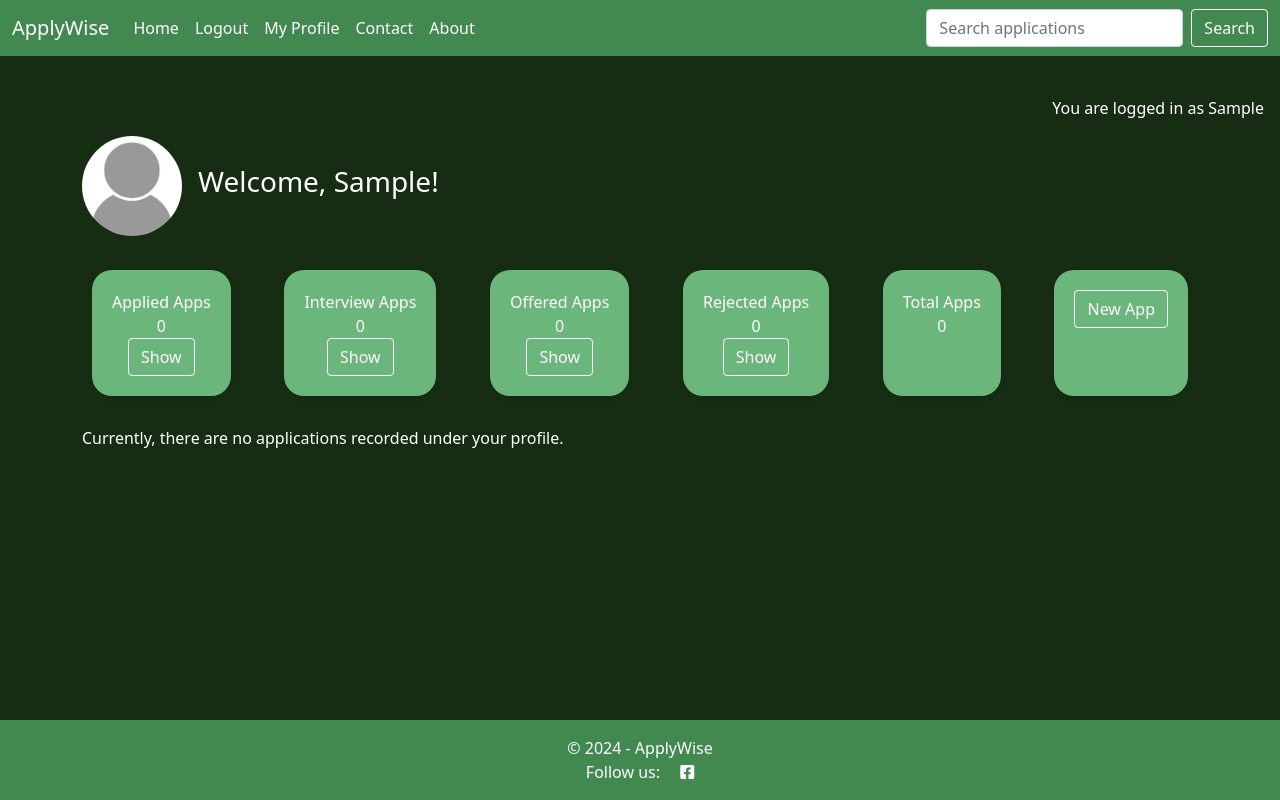
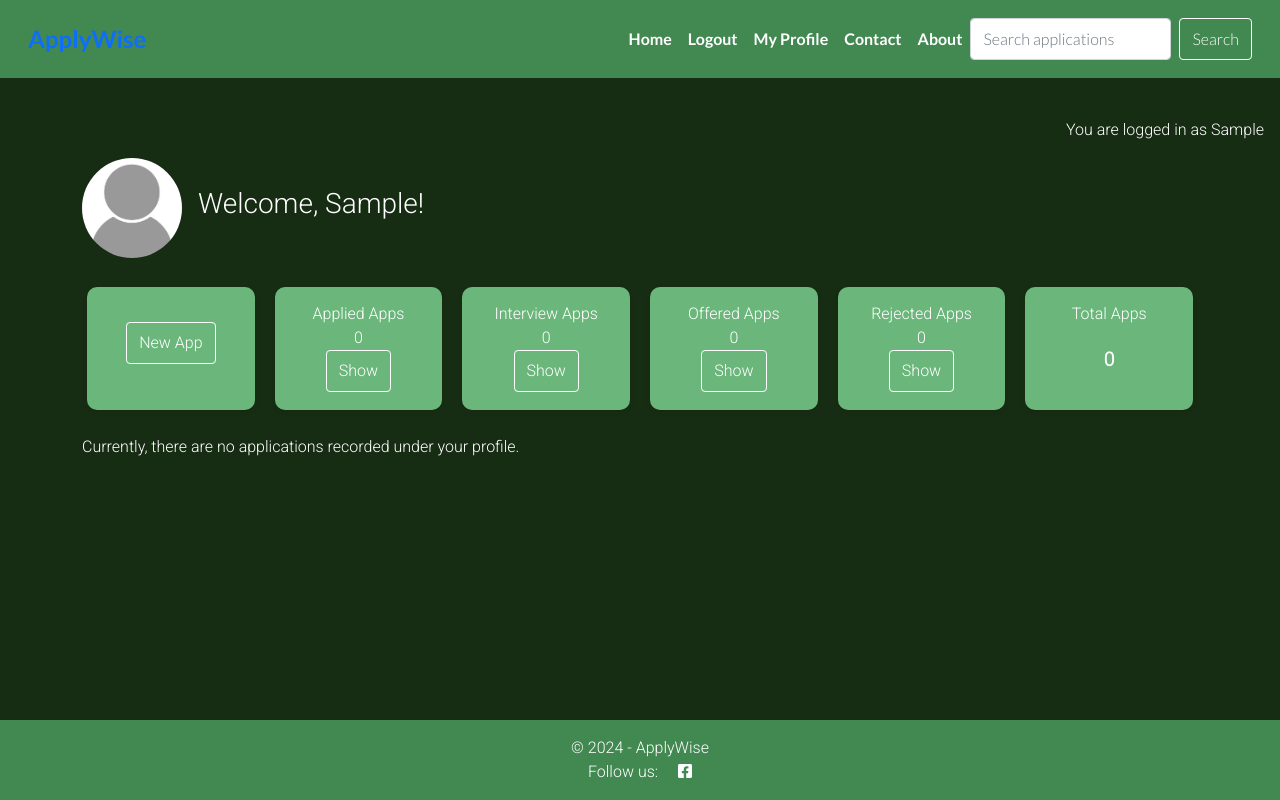
Before and after one commit to ci-mustafa/applywise, a Django app: page / in a window 1280 px wide. Run offline with Django 5.2, Linux system fonts and the light colour scheme; the visitor is signed in with stand-in values (Sample User, id 1); data that the repository does not hold is empty.

Commit message:
feat: modify style.css, add media queries, adjust responsive design

```diff
--- a/applyhub/templates/index.html
+++ b/applyhub/templates/index.html
@@ -23,6 +23,9 @@
     <br>
     {% if user.is_authenticated %}
     <div class="applied_analyze">
+        <div class="new-app">
+            <a href="{% url 'create-application' %}" class="btn btn-custom btn-new-app">New App</a>
+        </div>
         <div class="applied">Applied Apps <span class="apps-count">{{ applied_apps_count }}</span>
             <a href="{% url 'filter-applications' status='Applied' %}" class="show-interview btn btn-custom">Show</a>
         </div>
@@ -35,10 +38,7 @@
         <div class="rejected">Rejected Apps <span class="apps-count">{{ rejected_apps_count }}</span>
             <a href="{% url 'filter-applications' status='Rejected' %}" class="show-interview btn btn-custom">Show</a>
         </div>
-        <div class="total_apps">Total Apps <span class="apps-count">{{ application_count }}</span></div>
-        <div class="new-app">
-            <a href="{% url 'create-application' %}" class="btn btn-custom">New App</a>
-        </div>
+        <div class="total_apps">Total Apps <span class="apps-count total-apps-result">{{ application_count }}</span></div>
     </div>
     {% endif %}
     <div class="app-list">
--- a/contact/templates/contact.html
+++ b/contact/templates/contact.html
@@ -12,7 +12,7 @@
                 you
                 as
                 soon as possible. Whether you need assistance or have suggestions, we’re here to help.</p>
-            <p>Looking forward to connecting with you!</p>
+            <br>
             <form id="contact-form" method="POST">
                 {% csrf_token %}
                 {{ contact_form|crispy }}
--- a/static/css/style.css
+++ b/static/css/style.css
@@ -1,4 +1,4 @@
-/* Apply box-sizing: border-box globally to make elements flexible */
+/* Apply box-sizing: border-box globally */
 *,
 *::before,
 *::after {
@@ -8,67 +8,67 @@
 /* colors */
 body {
     background-color: #172d13;
+    font-family: 'Roboto', sans-serif;
+    margin: 0;
+    padding: 0;
 }
 
 p {
     color: white;
+    margin: 0;
 }
 
+/* Navbar */
 .navbar {
     background-color: #428851;
-
+    font-family: 'lato', sans-serif;
+    font-weight: bold;
+    padding: 1rem;
 }
 
+.navbar .navbar-brand {
+    font-size: 1.5rem;
+}
 
 .navbar .nav-link,
-.navbar .navbar-brand,
-.navbar-text {
-    color: white ;
-}
-
-.app-list {
+.navbar .navbar-text {
     color: white;
 }
 
-
-.applied,
-.interview,
-.offer,
-.rejected,
-.total_apps,
-.new-app {
-    background-color: #6bb77b;
+.navbar-toggler {
     color: white;
+    border: none;
 }
 
+.navbar .navbar-collapse {
+    flex-grow: 0;
+    text-align: center;
+}
+
+/* Main Layout */
+.app-list {
+    color: white;
+    margin-top: 20px;
+}
+
+/* Card Styles */
 .card {
     background-color: #6bb77b;
     color: white;
+    margin: 1rem 0;
+    padding: 1.25rem;
+    border-radius: 10px;
+    box-shadow: 0 2px 5px rgba(0, 0, 0, 0.2);
 }
 
-.footer {
-    background-color: #428851;
-}
-
-
-/* search button */
-.btn-custom {
-    border: 1px solid white;
-    color: white;
-    background-color: transparent;
-}
-
-.btn-custom:hover {
-    background-color: rgb(223, 127, 2);
-}
-
-
-/* apply informations divs */
+/* Applied Apps Section */
 .applied_analyze {
     display: flex;
+    flex-wrap: wrap;
     justify-content: space-between;
     border-radius: 20px;
     margin-bottom: 20px;
+    gap: 10px;
 }
 
 .applied,
@@ -77,41 +77,64 @@ p {
 .rejected,
 .total_apps,
 .new-app {
-    padding: 20px;
-    margin: 10px;
+    padding: 15px;
     text-align: center;
-    border-radius: 20px;
+    flex: 1;
+    min-width: 150px;
+    margin: 5px;
+    border-radius: 10px;
+    background-color: #6bb77b;
+    color: white;
     box-shadow: 0 2px 5px rgba(0, 0, 0, 0.1);
+}
+
+.btn-new-app {
+    margin: 20px;
+}
+
+.total-apps-result {
+    margin: 20px;
+    font-size: larger;
+    font-weight: bold;
+}
+/* Custom Buttons */
+.btn-custom {
+    border: 1px solid white;
+    color: white;
+    background-color: transparent;
+    transition: background-color 0.3s;
+    padding: 8px 12px;
+}
+
+.btn-custom:hover {
+    background-color: rgb(223, 127, 2);
 }
 
 .apps-count {
     display: block;
 }
 
-/* Custom styles for the profile page */
+/* Profile Container */
 .profile-container {
     max-width: 600px;
     margin: auto;
     padding: 20px;
-    border-radius: 0.25rem;
+    border-radius: 10px;
     background-color: #6bb77b;
     box-shadow: 0 2px 10px rgba(0, 0, 0, 0.1);
     color: white;
 }
 
+/* Form Background */
 .form-inside {
     background-color: #172d13;
 }
 
+/* Headers */
 h1,
-h3 {
+h3,
+h5 {
     color: white;
-    /* Dark color for the heading */
-}
-
-h5 {
-    margin-bottom: 15px;
-    /* Space below section headings */
 }
 
 .custom-input {
@@ -121,40 +144,80 @@ h5 {
     border: 1px solid #555;
 }
 
-/* Custom styles for the search page */
-
-.search-container {
-    max-width: 600px;
-    margin: auto;
-    padding: 20px;
-    border-radius: 0.25rem;
-    background-color: #6bb77b;
-    box-shadow: 0 2px 10px rgba(0, 0, 0, 0.1);
-    color: white;
-}
-
-/* Custom styles for the filter page */
-.filter-container {
-    max-width: 600px;
-    margin: auto;
-    padding: 20px;
-    border-radius: 0.25rem;
-    background-color: #6bb77b;
-    box-shadow: 0 2px 10px rgba(0, 0, 0, 0.1);
-    color: white;
-}
-
-/* Custom styles for pagination */
+/* Pagination */
 .pagination {
     display: flex;
     justify-content: center;
+    gap: 10px;
     padding: 10px 0;
 }
 
-/* Custom styles for contact form */
-#contact-form {
-    padding: 20px;
-    border: 1px solid #ccc;
-    border-radius: 5px;
-    background-color: #6bb77b;
+/* Footer */
+.footer {
+    background-color: #428851;
+    padding: 1rem;
+    color: white;
+    text-align: center;
 }
+
+/* Responsive Styles */
+/* Tablet: Medium screens (max-width: 768px) */
+@media (max-width: 768px) {
+    .navbar .nav-link,
+    .navbar .navbar-brand {
+        font-size: 0.9rem;
+        padding: 0.5rem;
+    }
+    .applied_analyze,
+    .profile-container,
+    .search-container,
+    .filter-container {
+        padding: 10px;
+        margin: 10px;
+    }
+    .btn-custom {
+        font-size: 0.85rem;
+    }
+}
+
+/* Mobile: Small screens (max-width: 576px) */
+@media (max-width: 576px) {
+    /* Navbar Adjustments */
+    .navbar .navbar-brand {
+        font-size: 1.2rem;
+    }
+    .navbar .nav-link {
+        font-size: 0.8rem;
+    }
+
+    /* Card and Analysis Section */
+    .applied_analyze {
+        flex-direction: column;
+    }
+
+    .profile-container h1,
+    .search-container h1,
+    .filter-container h1 {
+        font-size: 1.4rem;
+    }
+    .applied,
+    .interview,
+    .offer,
+    .rejected,
+    .total_apps,
+    .new-app {
+        font-size: 0.75rem;
+        padding: 10px;
+    }
+
+    /* Adjust Pagination Layout */
+    .pagination {
+        flex-direction: column;
+        padding: 5px;
+    }
+
+    /* Footer */
+    .footer {
+        font-size: 0.9rem;
+    }
+}
```
Also changed, not shown: 1 other file.
